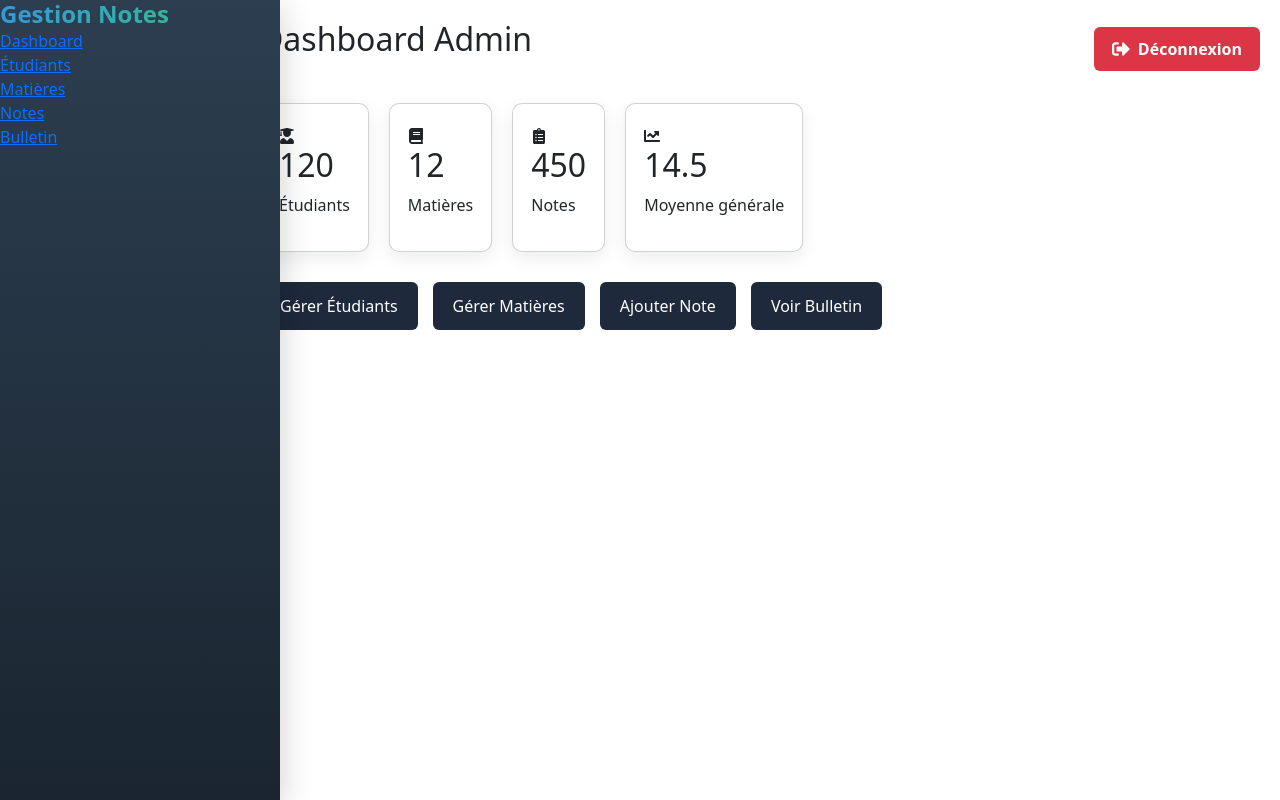
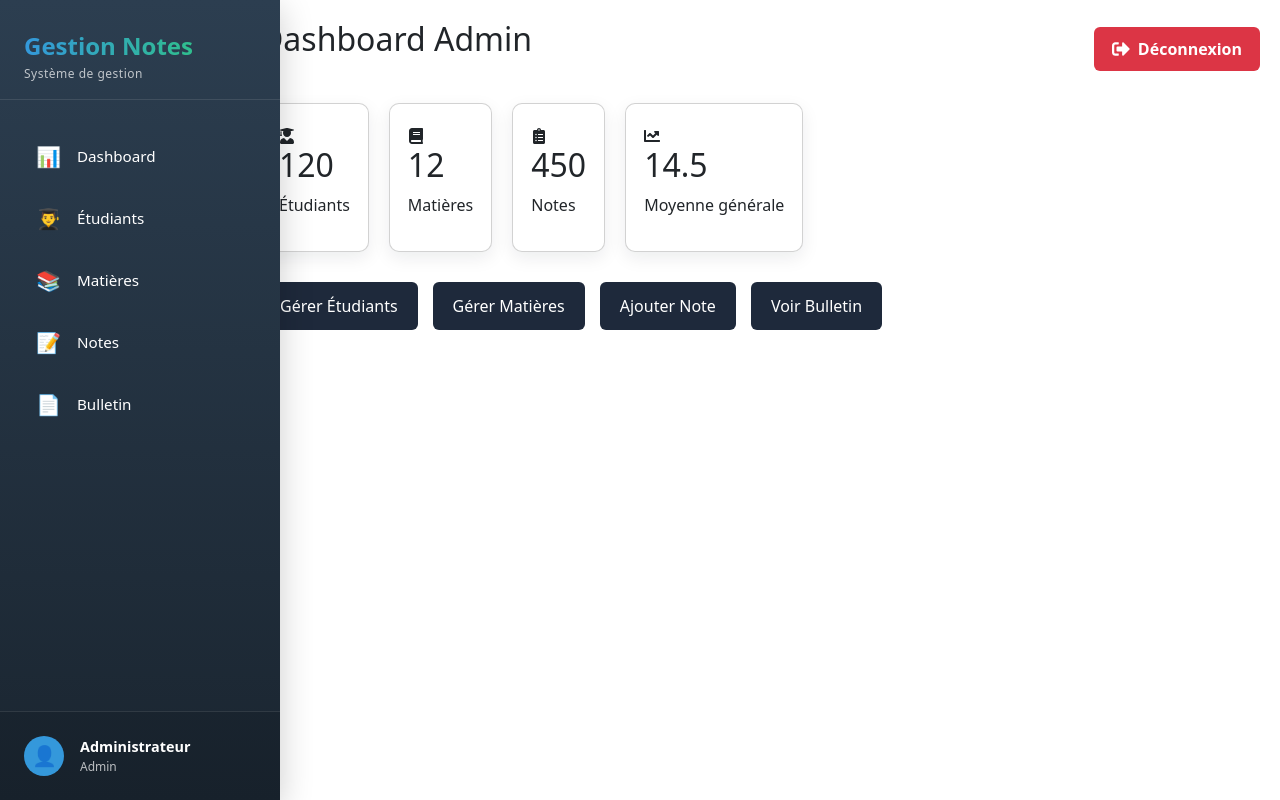
Before and after one commit to hippolite-oss/gestion-EtudNote, a React (Vite) app: page /dashboard in a window 1280 px wide. Built offline with nearby package versions, Linux system fonts and the light colour scheme.

Commit message:
Updete  file

```diff
--- a/src/components/Sidebar.jsx
+++ b/src/components/Sidebar.jsx
@@ -3,18 +3,44 @@ import { Link } from "react-router-dom";
 import "./Sidebar.css";
 
 function Sidebar() {
+  const menuItems = [
+    { path: "/dashboard", label: "Dashboard", icon: "📊" },
+    { path: "/etudiants", label: "Étudiants", icon: "👨‍🎓" },
+    { path: "/matieres", label: "Matières", icon: "📚" },
+    { path: "/notes", label: "Notes", icon: "📝" },
+    { path: "/bulletin", label: "Bulletin", icon: "📄" },
+  ];
+
   return (
-    <div className="sidebar">
-      <h2 className="sidebar-title">Gestion Notes</h2>
+    <aside className="sidebar">
+      <div className="sidebar-header">
+        <h1 className="sidebar-title">Gestion Notes</h1>
+        <div className="sidebar-subtitle">Système de gestion</div>
+      </div>
 
-      <ul className="sidebar-menu">
-        <li><Link to="/dashboard">Dashboard</Link></li>
-        <li><Link to="/etudiants">Étudiants</Link></li>
-        <li><Link to="/matieres">Matières</Link></li>
-        <li><Link to="/notes">Notes</Link></li>
-        <li><Link to="/bulletin">Bulletin</Link></li>
-      </ul>
-    </div>
+      <nav className="sidebar-nav">
+        <ul className="sidebar-menu">
+          {menuItems.map((item) => (
+            <li key={item.path} className="menu-item">
+              <Link to={item.path} className="menu-link">
+                <span className="menu-icon">{item.icon}</span>
+                <span className="menu-text">{item.label}</span>
+              </Link>
+            </li>
+          ))}
+        </ul>
+      </nav>
+
+      <div className="sidebar-footer">
+        <div className="user-info">
+          <div className="user-avatar">👤</div>
+          <div className="user-details">
+            <span className="user-name">Administrateur</span>
+            <span className="user-role">Admin</span>
+          </div>
+        </div>
+      </div>
+    </aside>
   );
 }
 
```
